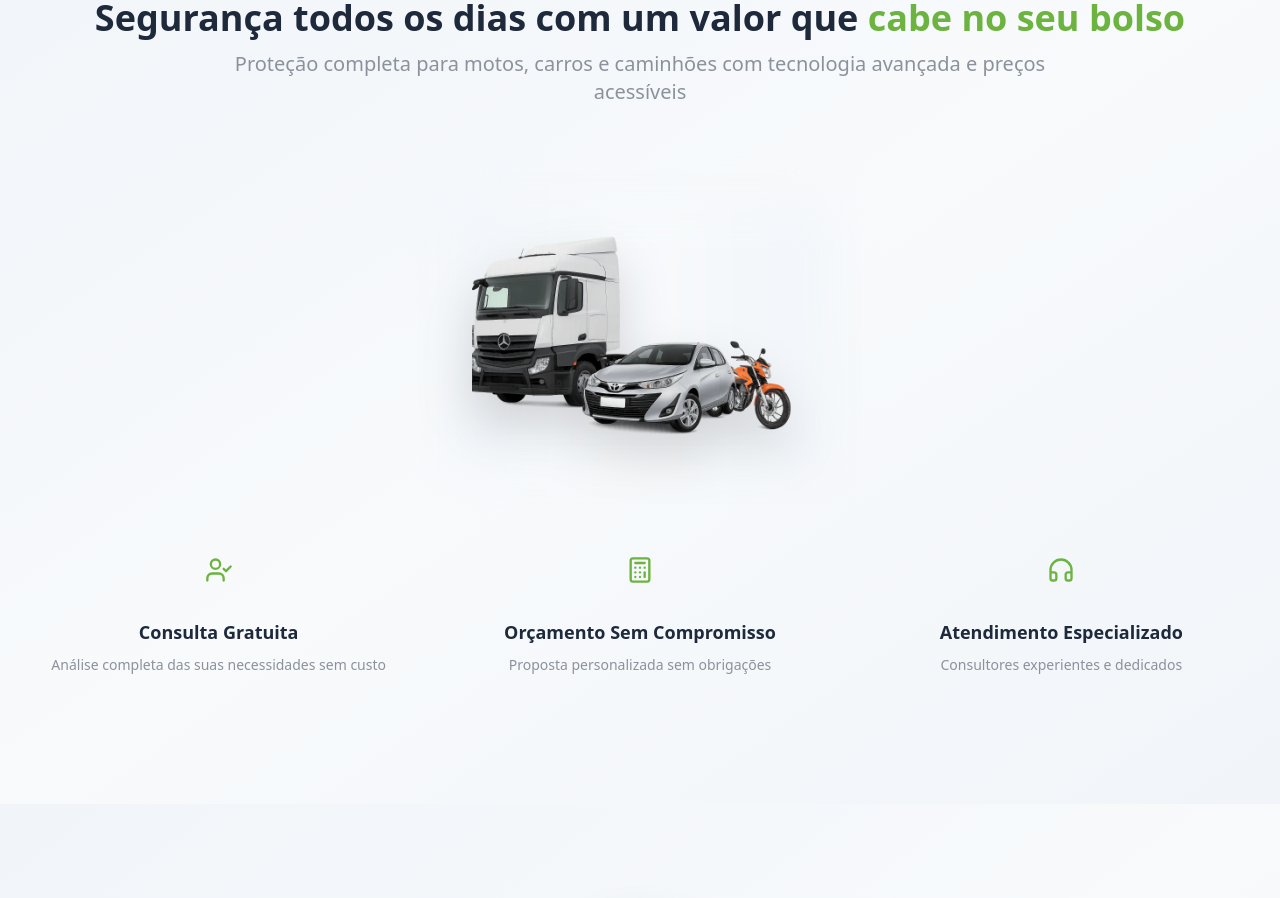
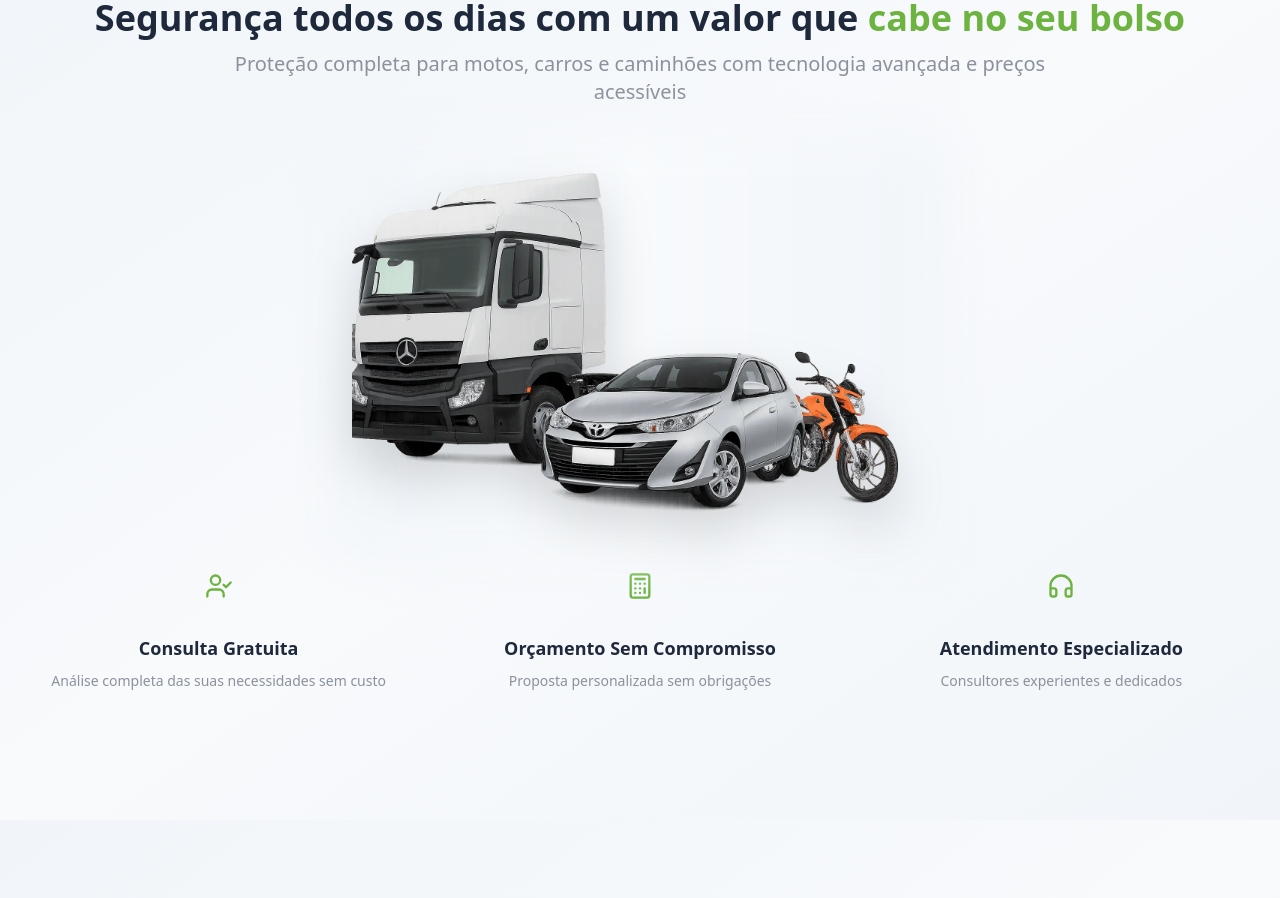
Before and after one commit to Lgd-Digital/fortegps, a React (Vite) app: page /servicos in a window 1280 px wide. Shown: the part 2360-3258 px from the top of the page. Built offline with nearby package versions, Linux system fonts and the light colour scheme.

Commit message:
alter size image cars

```diff
--- a/src/pages/Servicos.tsx
+++ b/src/pages/Servicos.tsx
@@ -118,16 +118,18 @@ const Servicos: React.FC = () => {
                 className="relative z-20 mx-4"
               >
                 <div className="relative group">
-                  <div className="absolute -inset-4 bg-gradient-to-r from-[var(--color-brand)]/20 via-[var(--color-brand)]/10 to-[var(--color-brand)]/20 rounded-2xl blur-xl group-hover:blur-2xl transition-all duration-500"></div>
+                  <div className="absolute -inset-4 bg-gradient-to-r from-[var(--color-brand)]/20 via-[var(--color-brand)]/10 to-[var(--color-brand)]/20 rounded-3xl blur-xl group-hover:blur-2xl transition-all duration-500"></div>
                   <img
                     src="./veiculos.webp"
-                    alt="Carro"
-                    className="relative h-40 md:h-56 w-auto object-contain drop-shadow-2xl group-hover:scale-105 transition-transform duration-500"
+                    alt="veiculos"
+                    className="relative h-52 md:h-96 w-auto object-contain drop-shadow-2xl group-hover:scale-105 transition-transform duration-500"
                   />
                 </div>
               </motion.div>
             </div>
           </motion.div>
+
+          { /* adicionar planos de moto / moto anual / carro / carro anual */ }
 
           {/* Features Grid */}
           {/* Features Grid */}
```
